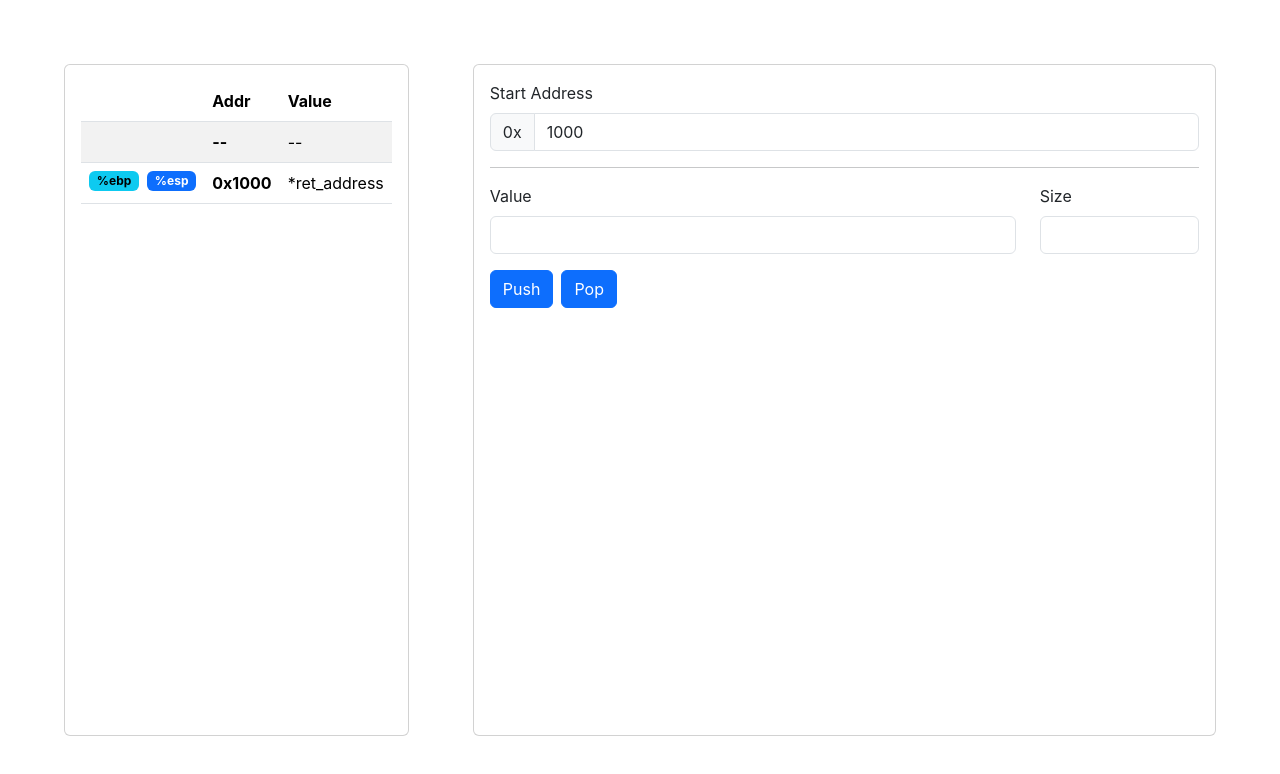
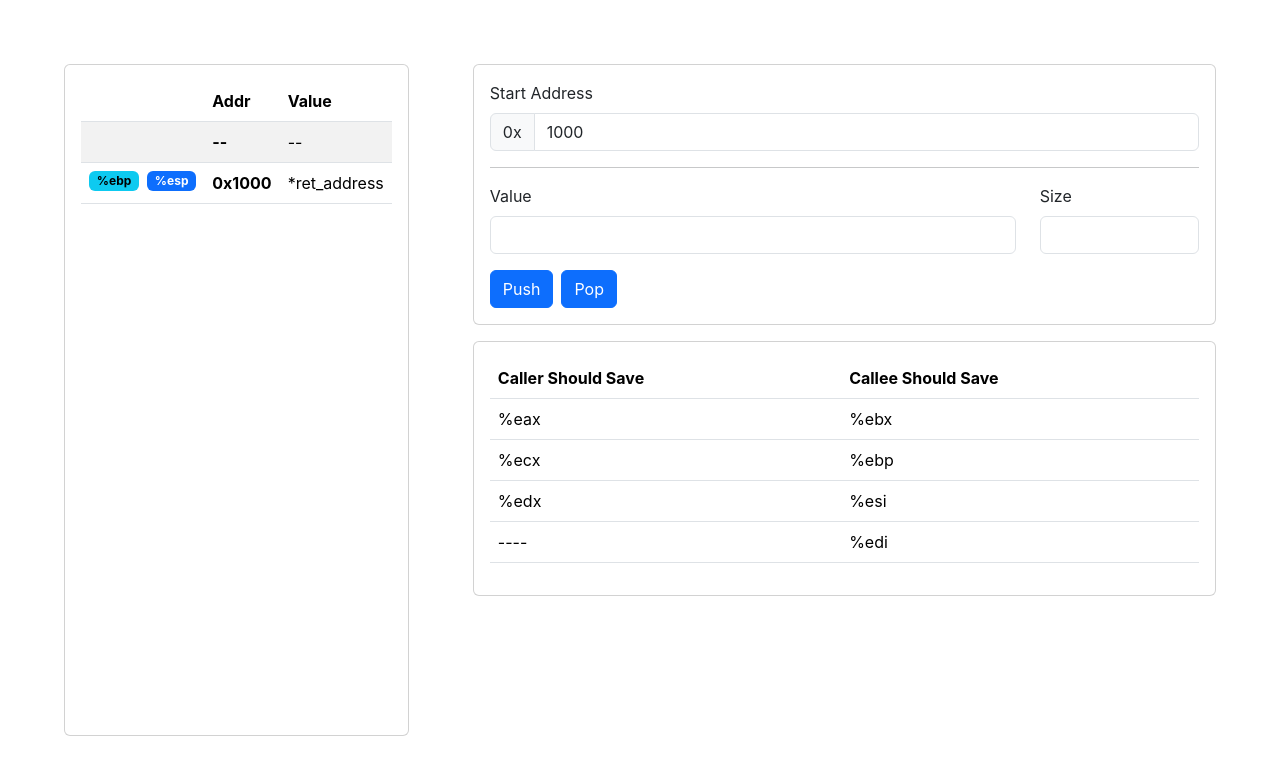
Before and after one commit to DavidBootle/stack-visualizer, a React (Create React App) app: page / in a window 1280 px wide. Shown: the top 774 px of the page. Built offline with nearby package versions, Linux system fonts and the light colour scheme.

Commit message:
Added caller and callee responsibilities table

```diff
--- a/src/App.js
+++ b/src/App.js
@@ -100,7 +100,7 @@ function App() {
       </div>
       <div className="column">
 
-        <div className="card w-100 h-100">
+        <div className="card w-100">
           <div className="card-body">
             <form>
               <div className="mb-3">
@@ -128,6 +128,37 @@ function App() {
             </form>
           </div>
         </div>
+
+        <div className="card w-100 mt-3">
+          <div className="card-body">
+            <table class="table">
+              <thead>
+                <tr>
+                  <th scope="col">Caller Should Save</th>
+                  <th scope="col">Callee Should Save</th>
+                </tr>
+              </thead>
+              <tbody>
+                <tr>
+                  <td>%eax</td>
+                  <td>%ebx</td>
+                </tr>
+                <tr>
+                  <td>%ecx</td>
+                  <td>%ebp</td>
+                </tr>
+                <tr>
+                  <td>%edx</td>
+                  <td>%esi</td>
+                </tr>
+                <tr>
+                  <td>----</td>
+                  <td>%edi</td>
+                </tr>
+              </tbody>
+            </table>
+          </div>
+        </div>
       </div>
     </div>
   );
```
